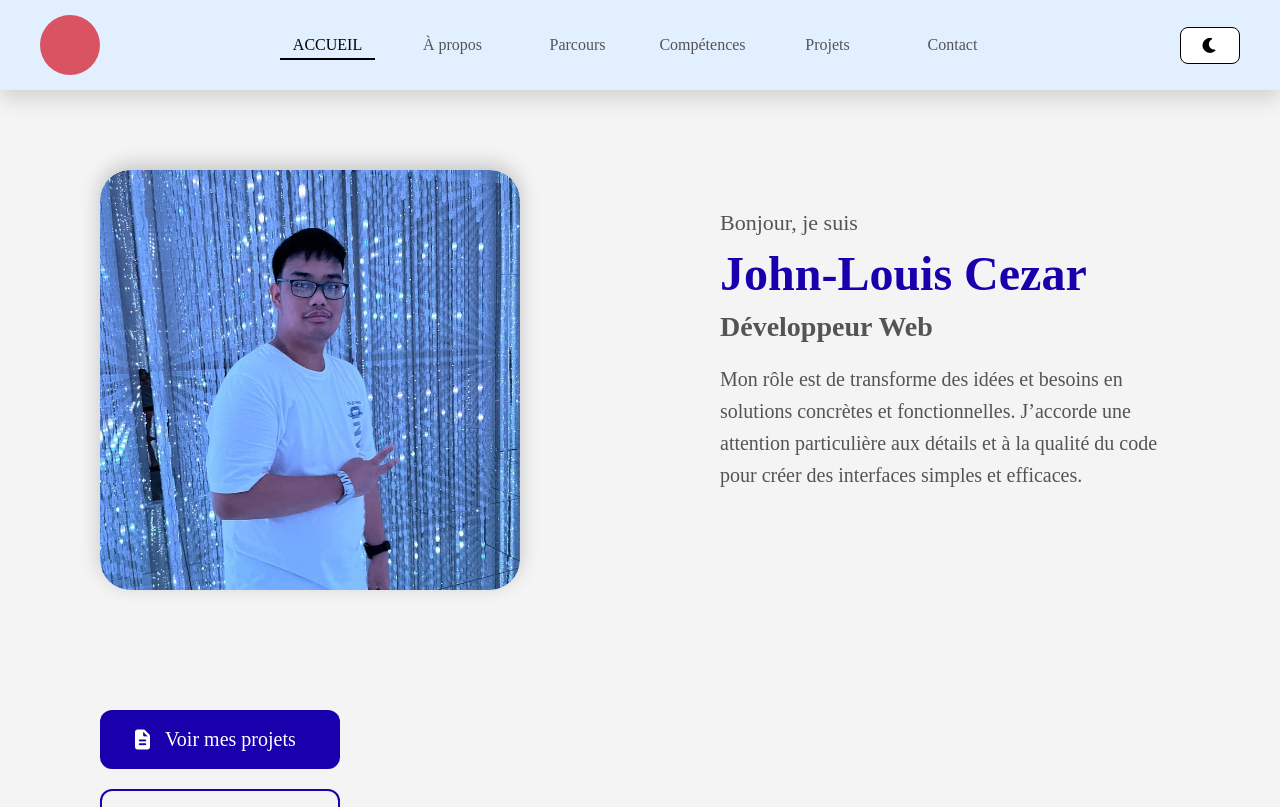
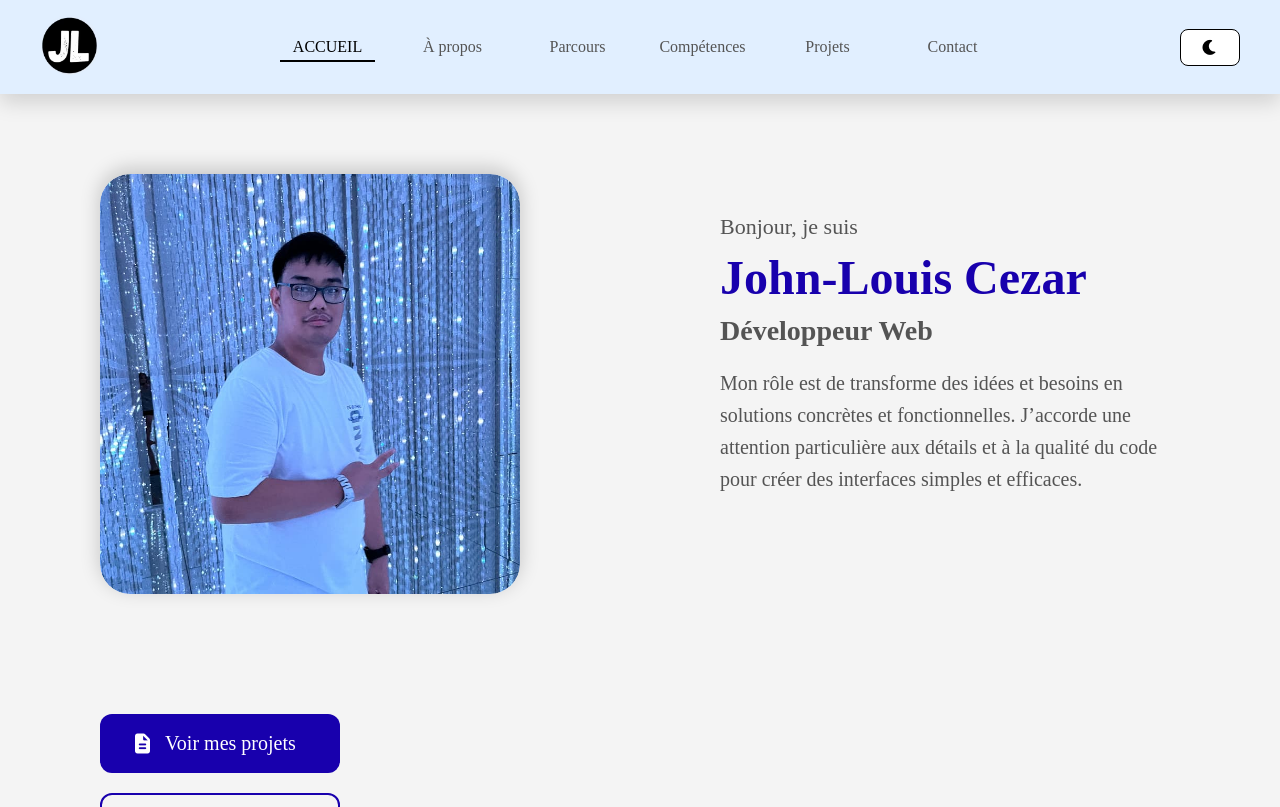
Before and after one commit to J1nu-Lo3/jldevweb, a React (Vite) app: page / in a window 1280 px wide. Shown: the top 807 px of the page. Built offline with nearby package versions, Linux system fonts and the light colour scheme.

Commit message:
ajout logo

```diff
--- a/src/components/Header/Header.jsx
+++ b/src/components/Header/Header.jsx
@@ -1,5 +1,6 @@
 import { useEffect, useState } from 'react';
 import './header.scss';
+import logo from '../../assets/logo.avif';
 
 export default function Header() {
   const [active, setActive] = useState('home');
@@ -28,7 +29,9 @@ export default function Header() {
   return (
     <header className="header">
       <div className="header-left">
-        <div className="logo" />
+        <a href="#home">
+          <img src={logo} alt="Logo" className="logo" />
+        </a>
       </div>
 
       <div className="header-center">
--- a/src/components/Header/header.scss
+++ b/src/components/Header/header.scss
@@ -28,7 +28,7 @@
 .logo {
   width: 60px;
   height: 60px;
-  background: #d95363;
+  object-fit: contain;
   border-radius: 50%;
 
   transition: transform 0.3s ease;
```
Also changed, not shown: src/assets/logo.avif (added).
